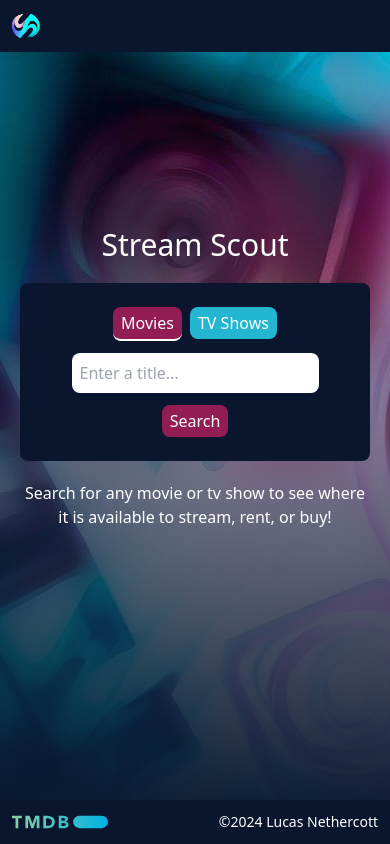
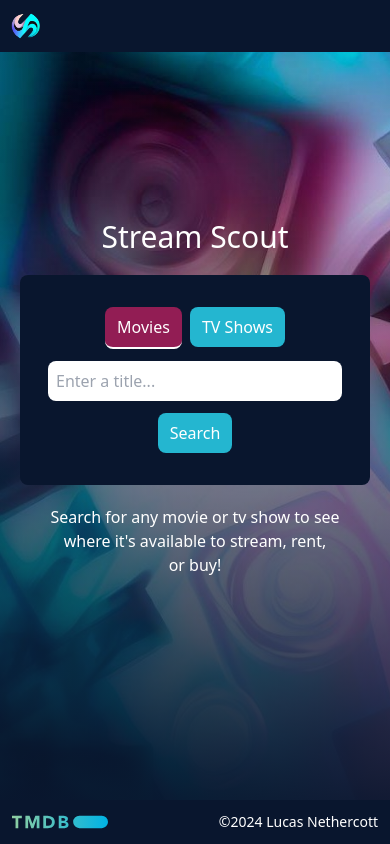
Before and after one commit to lsneth/stream-scout, a Next.js app: page / in a window 390 px wide. Built offline with nearby package versions, Linux system fonts and the light colour scheme.

Commit message:
make home page responsive

```diff
--- a/src/app/NavBar.tsx
+++ b/src/app/NavBar.tsx
@@ -4,7 +4,7 @@ import React from 'react'
 
 export default function NavBar(): JSX.Element {
   return (
-    <nav className="flex min-h-8 justify-between bg-black p-2">
+    <nav className="flex min-h-12 justify-between bg-black p-2">
       <Link href="/">
         <Image src="/logo.png" alt="stream scout logo" height={36} width={36} />
       </Link>
--- a/src/app/SearchForm.tsx
+++ b/src/app/SearchForm.tsx
@@ -9,7 +9,7 @@ export default function SearchForm() {
   const [query, setQuery] = useState('')
 
   return (
-    <div className="m-5 rounded-lg bg-black p-5 text-center">
+    <div className="m-auto max-w-96 rounded-lg bg-black p-7 text-center">
       <Button
         onClick={() => setWatchType('movie')}
         className={`${watchType === 'movie' ? 'bg-accent1 border-b-2 border-b-white' : 'bg-accent2'}`}
@@ -22,6 +22,7 @@ export default function SearchForm() {
       >
         TV Shows
       </Button>
+      <br />
 
       <input
         type="text"
@@ -29,8 +30,9 @@ export default function SearchForm() {
         name="query"
         value={query}
         onChange={(e) => setQuery(e.target.value)}
-        className="m-2 rounded-lg p-2 text-black"
+        className="my-2 w-full rounded-lg p-2 text-black"
       />
+      <br />
 
       <Link
         href={`/search-results?query=${query.replace(/ /g, '+')}&watchType=${watchType}`}
--- a/src/app/_components/Button.tsx
+++ b/src/app/_components/Button.tsx
@@ -12,7 +12,7 @@ export default function Button({
   return (
     <button
       onClick={onClick}
-      className={`${className} m-1 rounded-lg px-2 py-1 ${!className ? 'bg-accent1' : ''}`}
+      className={`${className} m-1 rounded-lg px-3 py-2 ${!className ? 'bg-accent2' : ''}`}
     >
       {children}
     </button>
--- a/src/app/layout.tsx
+++ b/src/app/layout.tsx
@@ -16,10 +16,10 @@ export default function RootLayout({
 }>) {
   return (
     <html lang="en" className="m-0 h-full">
-      <body className="bg-home-design m-0 h-full text-center text-white">
+      <body className="bg-home-design m-0 h-full bg-cover text-center text-white">
         <div className="m-h-full box-border flex h-full w-screen flex-col justify-between overflow-x-hidden overflow-y-hidden bg-gradient-to-t	from-black">
           <NavBar />
-          {children}
+          <div className="px-5">{children}</div>
           <Footer />
         </div>
       </body>
--- a/src/app/page.tsx
+++ b/src/app/page.tsx
@@ -4,11 +4,11 @@ import SearchForm from './SearchForm'
 export default function Home() {
   return (
     <main>
-      <h1 className="text-3xl">Stream Scout</h1>
+      <h1 className="mb-5 text-3xl sm:mb-7 sm:text-6xl">Stream Scout</h1>
       <SearchForm />
-      <p className="mx-5 mb-24 text-pretty">
-        Search for any movie or tv show to see where it is available to stream,
-        rent, or buy!
+      <p className="mx-5 mt-5 text-pretty max-sm:mb-14 sm:mt-7">
+        Search for any movie or tv show to see where it&apos;s available to
+        stream, rent, or buy!
       </p>
     </main>
   )
```
